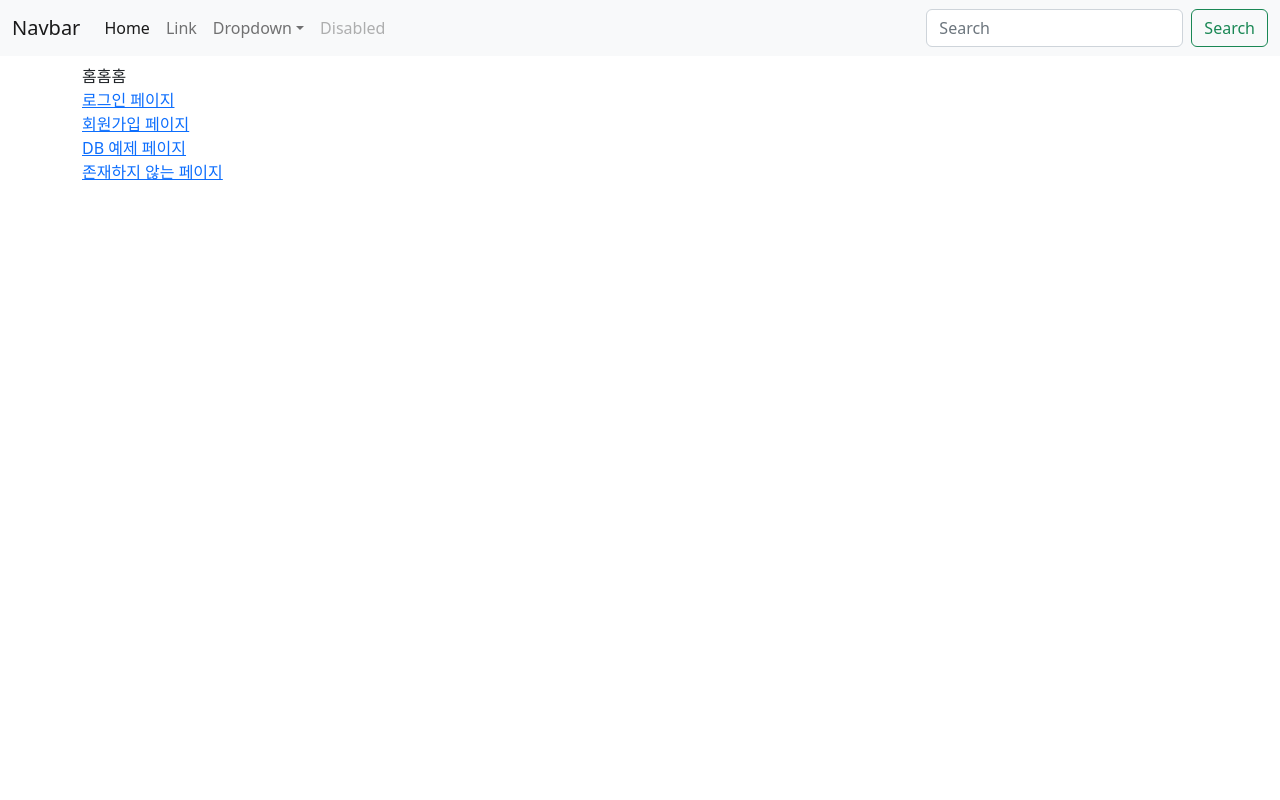
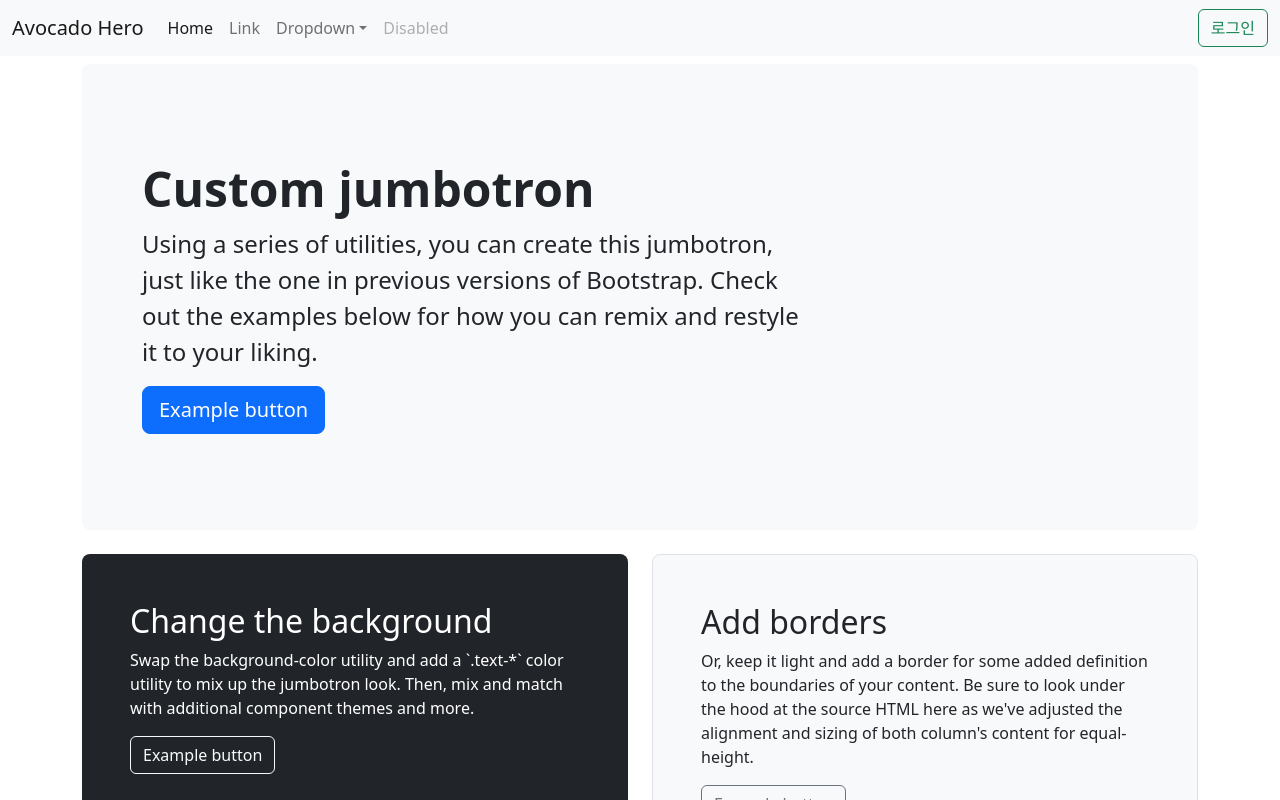
Before and after one commit to KGU-Team-Avocado/avocado-hero-web, a React (Create React App) app: page / in a window 1280 px wide. Shown: the top 800 px of the page. Built offline with nearby package versions, Linux system fonts and the light colour scheme.

Commit message:
헤더 로그인 버튼 초안 작성중

```diff
--- a/package.json
+++ b/package.json
@@ -3,12 +3,14 @@
   "version": "0.1.0",
   "private": true,
   "dependencies": {
+    "@popperjs/core": "^2.11.5",
     "@testing-library/jest-dom": "^5.16.4",
     "@testing-library/react": "^13.3.0",
     "@testing-library/user-event": "^13.5.0",
     "bootstrap": "^5.2.0-beta1",
     "bootstrap-icons": "^1.8.3",
     "react": "^18.2.0",
+    "react-bootstrap": "^2.4.0",
     "react-dom": "^18.2.0",
     "react-router-dom": "^6.3.0",
     "react-scripts": "5.0.1",
--- a/src/component/common/Header.js
+++ b/src/component/common/Header.js
@@ -1,18 +1,21 @@
 import { Link } from "react-router-dom";
+import { Dropdown } from "react-bootstrap";
+import { useState } from "react";
+
 
 const Header = () => {
+    const [isSignIn, setSignIn] = useState(false); //임시로 해놓음
     return (
         <nav className="navbar navbar-expand-lg bg-light">
             <div className="container-fluid">
-                <Link to='/' className="navbar-brand" >Navbar</Link>
-                <a href="#"></a>
+                <Link to='/' className="navbar-brand" >Avocado Hero</Link>
                 <button className="navbar-toggler" type="button" data-bs-toggle="collapse" data-bs-target="#navbarSupportedContent" aria-controls="navbarSupportedContent" aria-expanded="false" aria-label="Toggle navigation">
                     <span className="navbar-toggler-icon"></span>
                 </button>
                 <div className="collapse navbar-collapse" id="navbarSupportedContent">
                     <ul className="navbar-nav me-auto mb-2 mb-lg-0">
                         <li className="nav-item">
-                            <a className="nav-link active" aria-current="page" href="#">Home</a>
+                            <Link to='/' className="nav-link active" aria-current="page" >Home</Link>
                         </li>
                         <li className="nav-item">
                             <a className="nav-link" href="#">Link</a>
@@ -24,7 +27,7 @@ const Header = () => {
                             <ul className="dropdown-menu" aria-labelledby="navbarDropdown">
                                 <li><a className="dropdown-item" href="#">Action</a></li>
                                 <li><a className="dropdown-item" href="#">Another action</a></li>
-                                <li><hr className="dropdown-divider"/></li>
+                                <li><hr className="dropdown-divider" /></li>
                                 <li><a className="dropdown-item" href="#">Something else here</a></li>
                             </ul>
                         </li>
@@ -32,10 +35,25 @@ const Header = () => {
                             <a className="nav-link disabled">Disabled</a>
                         </li>
                     </ul>
-                    <form className="d-flex" role="search">
-                        <input className="form-control me-2" type="search" placeholder="Search" aria-label="Search"/>
-                            <button className="btn btn-outline-success" type="submit">Search</button>
-                    </form>
+                    <div className="d-flex" >
+                        {
+                            // 로그인 했을 때를 true, 안했을 때를 false로 관리해주세요
+                            isSignIn
+                                ?
+                                <Dropdown>
+                                    <Dropdown.Toggle variant="" id="dropdown-basic" className="d-block link-dark text-decoration-none dropdown-toggle">
+                                        <img src="https://github.com/mdo.png" alt="mdo" width="32" height="32" className="rounded-circle" />
+                                    </Dropdown.Toggle>
+
+                                    <Dropdown.Menu>
+                                        <Dropdown.Item href="#/action-1">프로필 보기</Dropdown.Item>
+                                        <Dropdown.Item href="#/action-2" onClick={()=>setSignIn(!isSignIn)}>로그아웃</Dropdown.Item>
+                                    </Dropdown.Menu>
+                                </Dropdown>
+                                :
+                                <button className="btn btn-outline-success" onClick={()=>setSignIn(!isSignIn)}>로그인</button>
+                        }
+                    </div>
                 </div>
             </div>
         </nav>
--- a/src/container/home/HomeContainer.js
+++ b/src/container/home/HomeContainer.js
@@ -3,7 +3,31 @@ import { Link } from "react-router-dom";
 const HomeContainer = () => {
     return (
         <div>
-            홈홈홈
+            <div className="p-5 mb-4 bg-light rounded-3">
+                <div className="container-fluid py-5">
+                    <h1 className="display-5 fw-bold">Custom jumbotron</h1>
+                    <p className="col-md-8 fs-4">Using a series of utilities, you can create this jumbotron, just like the one in previous versions of Bootstrap. Check out the examples below for how you can remix and restyle it to your liking.</p>
+                    <button className="btn btn-primary btn-lg" type="button">Example button</button>
+                </div>
+            </div>
+
+            <div className="row align-items-md-stretch">
+                <div className="col-md-6">
+                    <div className="h-100 p-5 text-white bg-dark rounded-3">
+                        <h2>Change the background</h2>
+                        <p>Swap the background-color utility and add a `.text-*` color utility to mix up the jumbotron look. Then, mix and match with additional component themes and more.</p>
+                        <button className="btn btn-outline-light" type="button">Example button</button>
+                    </div>
+                </div>
+                <div className="col-md-6">
+                    <div className="h-100 p-5 bg-light border rounded-3">
+                        <h2>Add borders</h2>
+                        <p>Or, keep it light and add a border for some added definition to the boundaries of your content. Be sure to look under the hood at the source HTML here as we've adjusted the alignment and sizing of both column's content for equal-height.</p>
+                        <button className="btn btn-outline-secondary" type="button">Example button</button>
+                    </div>
+                </div>
+            </div>
+
             <div>
                 <Link to='signin'>로그인 페이지</Link>
             </div>
```
Also changed, not shown: 1 other file (tests, documents, lock files or other folders).
